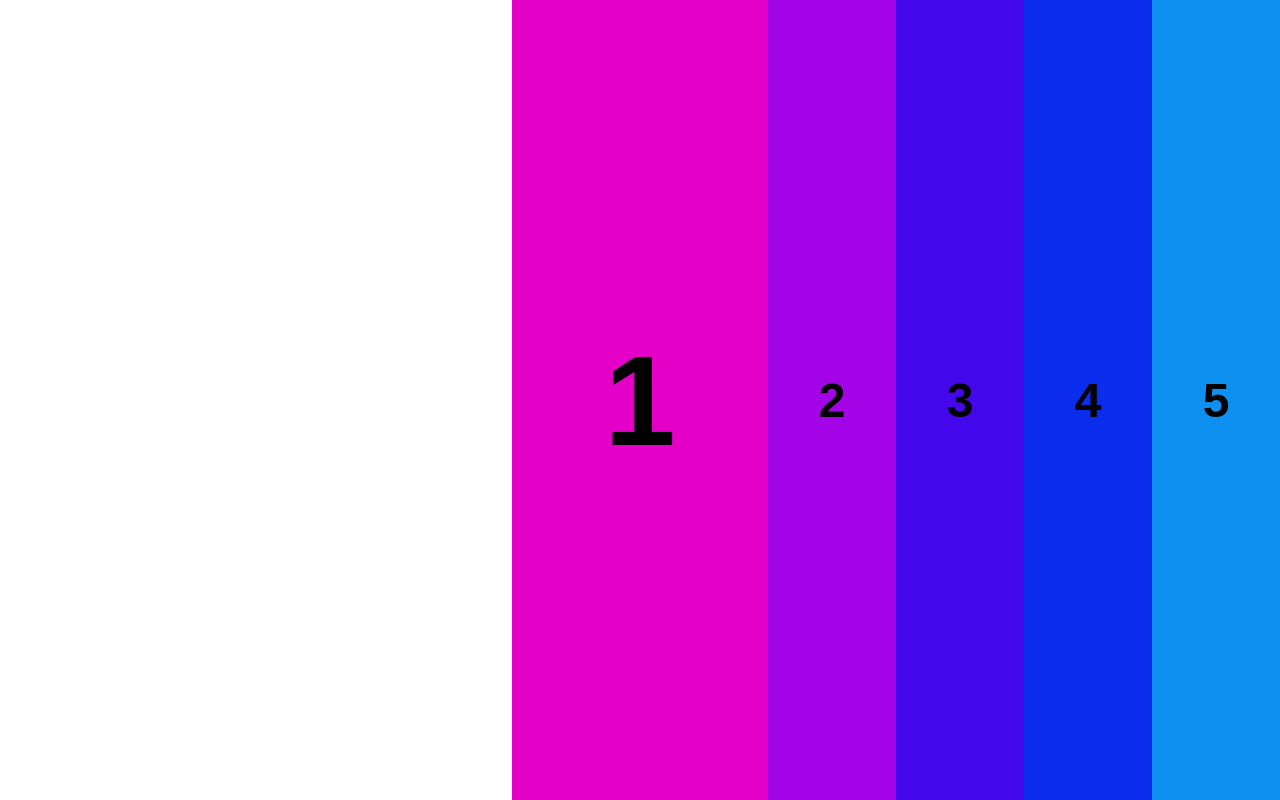
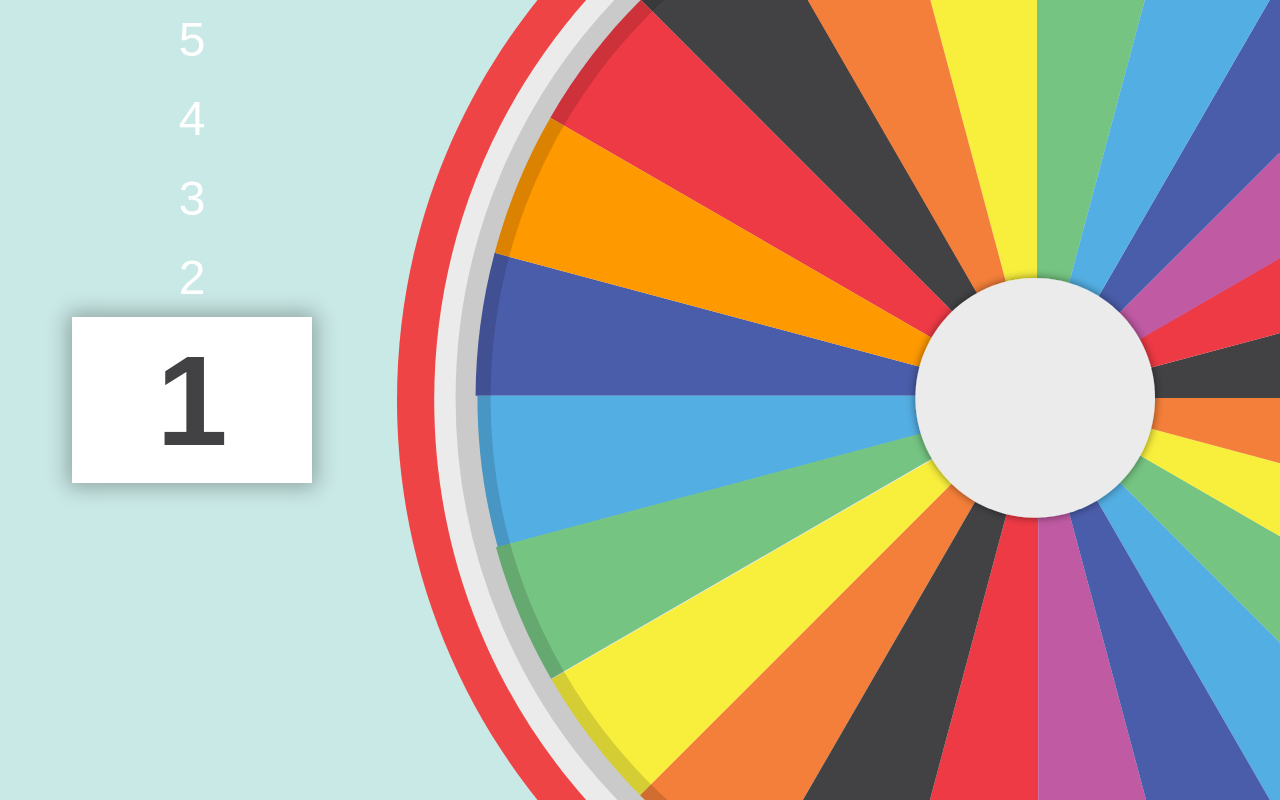
Before and after one commit to G100g/lotteria, a React (Create React App) app: page / in a window 1280 px wide. Built offline with nearby package versions, Linux system fonts and the light colour scheme.

Commit message:
add graphics

```diff
--- a/src/App.css
+++ b/src/App.css
@@ -6,6 +6,12 @@
   display: flex;
   flex-wrap: wrap;
   height: 100vh;
+  background-color: #c9e9e6;
+  overflow: hidden;
+  width: 100vw;
+  height: 100vh;
+  position: absolute;
+  user-select: none;
 }
 
 .numbers {
@@ -17,7 +23,8 @@
   text-align: right;
   /* flex-shrink: 0; */
   /* flex-grow: 1; */
-  width: 100%;
+  width: 30%;
+  flex-direction: column-reverse;
 }
 
 .timer {
@@ -35,3 +42,43 @@
   font-size: 2em;
   background-color: red;
 }
+
+.wheel__container {
+  width: 160vh;
+  height: 160vh;
+  position: absolute;
+  top: 50%;
+  margin-top: calc(160vh / 2* -1);
+  left: calc(31vw);
+}
+
+.wheel__figure {
+  width: 100%;
+  height: 100%;
+  background: url('../assets/wheel.svg') no-repeat center center;
+  background-size: contain;
+  transform: rotate(0deg);
+}
+
+.wheel__figure--start-rotation {
+  /* animation: wheelRotationStart 1s ease-in, wheelRotationStart 1s linear 1s, wheelRotationStart 1s ease-out 11s;
+    animation-iteration-count: 1, 10, 1 */
+
+  animation: wheelRotationStart 4s ease-in, wheelRotationStart 2s linear 4s,
+    wheelRotationStart 4s ease-out 14s;
+  animation-iteration-count: 1, 5, 1;
+}
+
+@keyframes wheelRotationStart {
+  0% {
+    transform: rotate(0deg);
+  }
+
+  /* 50% {
+    transform: rotate(360deg);
+  } */
+
+  100% {
+    transform: rotate(720deg);
+  }
+}
--- a/src/App.js
+++ b/src/App.js
@@ -40,16 +40,17 @@ class App extends Component {
       issuedNumber: shuffle(numbers),
       animating: false,
       animationPos: 0,
-      currentPos: 0
+      currentPos: 0,
+      lastIssuedNumber: 0
     };
 
-    console.log(this.state)
+    this.animate = this.animate.bind(this);
 
-    this.animate = this.animate.bind(this);
   }
 
   componentDidMount() {
     window.addEventListener('keydown', this.onKeyDown.bind(this));
+    window.addEventListener('dblclick', this.onDblClick.bind(this));
     this.animate();
   }
 
@@ -68,9 +69,13 @@ class App extends Component {
     //evt.keyCode === 27 && this.reset();
   }
 
+  onDblClick() {
+    this[!this.state.animating ? 'start' : 'stop']();
+  }
+
   start() {
 
-    const extractionDuration = 10000;
+    const extractionDuration = 18100;
 
     if (this.state.animating) return;
 
@@ -85,21 +90,21 @@ class App extends Component {
       this.t.stop();
     }
 
-    this.t = new TWEEN.Tween({ pos: 0 })
+    this.state.lastIssuedNumber
+
+    this.t = new TWEEN.Tween({ pos: this.state.lastIssuedNumber })
                   .to({ pos: totalnumberLenght + randomNumber }, extractionDuration)
 
     // // this.t.interpolation( TWEEN.Interpolation.Linear );
     // this.t.easing(TWEEN.Easing.Quadratic.InOut);
     this.t.easing(TWEEN.Easing.Exponential.InOut);
-    // this.t.easing(TWEEN.Easing.Cubic.Out);
+    // this.t.easing(TWEEN.Easing.Cubic. Out);
 
     let _self = this;
 
     this.t.onUpdate(function (delta) {
 
       let currentPos = Math.floor(this.pos);
-
-      // console.log(currentPos);
 
       _self.setState({
         currentPos,
@@ -126,7 +131,8 @@ class App extends Component {
     });
 
     this.setState({
-      animating: true
+      animating: true,
+      lastIssuedNumber: randomNumber
     }, () => {
       this.t.start();
     });
@@ -176,9 +182,10 @@ class App extends Component {
       transform: `scaleX(${this.state.animationPos})`
     };
 
+    const wheelFigureClass = this.state.animating ? 'wheel__figure wheel__figure--start-rotation' : '';
+
     return (
       <div className="App">
-
 
         <div className="numbers">
 
@@ -197,7 +204,10 @@ class App extends Component {
 
             <div className="timer" style={timerAnimation}></div>
 
+        </div>
 
+        <div className="wheel__container">
+          <div className={`wheel__figure ${wheelFigureClass}`}></div>
         </div>
 
 
--- a/src/Number.css
+++ b/src/Number.css
@@ -11,9 +11,11 @@
   justify-content: center;
   height: 100%;
   font-size: 3em;
+  color: white;
 }
 
 .Number strong {
+
 }
 
 .Number.current {
@@ -29,12 +31,15 @@ height: 100%;
   font-size: 3em;
 }
 
-
 .Number.marker {
+  width: 240px;
   flex-basis: 20vw;
-  background: red;
+  background: white;
   padding: 10px;
   border: none;
   height: 100%;
   font-size: 8em;
+  font-weight: bold;
+  color: #424244;
+  box-shadow: 0px 0px 20px 4px rgba(0, 0, 0, .3);
 }
--- a/src/Number.js
+++ b/src/Number.js
@@ -1,42 +1,15 @@
-import React from 'react';
-import './Number.css'
+import React from "react";
+import "./Number.css";
 
-export default function Number({pos, wheelNumbers, offset, className}) {
+export default function Number({ pos, wheelNumbers, offset, className }) {
+  let cn = `Number ${className || ""}`;
 
-    // const colors = ['red', 'blue', 'green', 'yellow', 'tomato'] ;
-    const colors = ['#E500C8', '#A203E7', '#4406EA', '#0A2CEC', '#0D90EF', '#',
-     '#4406EA',
-      '#11F2F0',
-       '#11F2F0',
-        '#14F494',
-         '#18F738',
-          '#5AF91C',
-           '#BBFC20',
-            '#FFE224',
-            ] ;
+  let currentPosition = pos + offset;
+  const number = wheelNumbers[currentPosition];
 
-
-
-
-
-
-    let cn = `Number ${className || ''}`;
-
-    // cn += current ? ' current' : '';
-    // cn += issued ? ' issued' : '';
-
-    let currentPosition = pos + offset;
-    // if (currentPosition > wheelNumbers.length) {
-
-    const styleObject = {
-        backgroundColor: colors[currentPosition % colors.length]
-    };
-
-    // }
-    const number = wheelNumbers[currentPosition];
-
-    return (<div className={cn} style={styleObject}>
-        <strong>{number}</strong>
-    </div>)
-
-};
+  return (
+    <div className={cn}>
+      {number}
+    </div>
+  );
+}
```
Also changed, not shown: assets/wheel.svg (added). Lines whose indentation alone changed are shown as unchanged.
